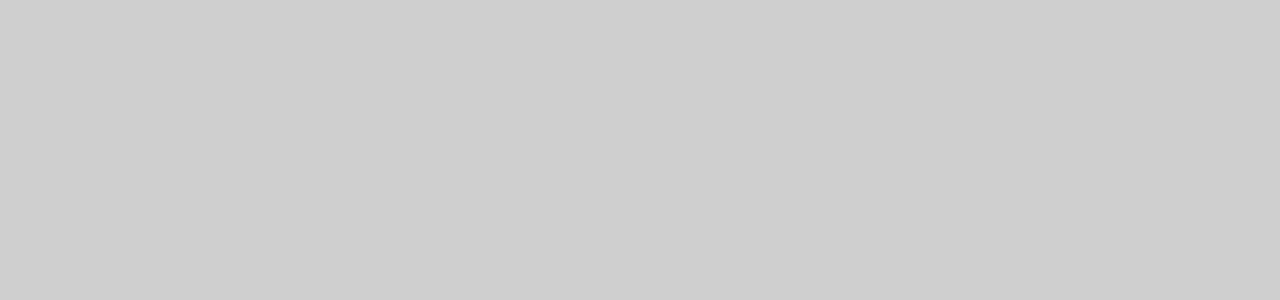
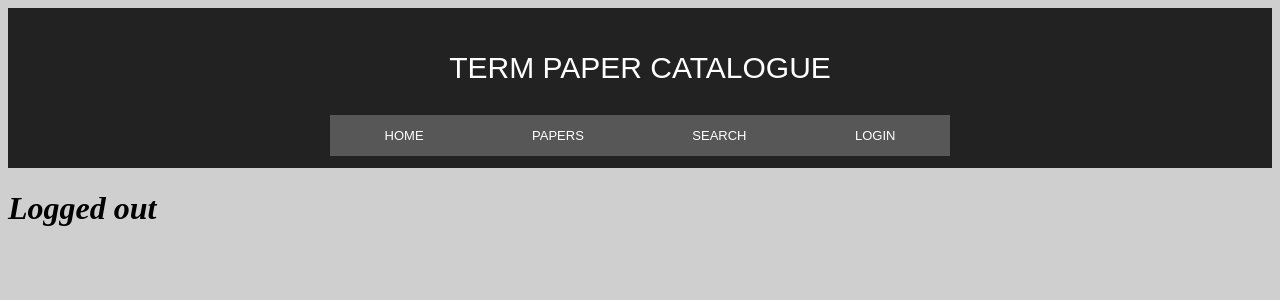
Before and after one commit to michailspiridonov/RP2019, a React (Create React App) app in the folder client/: page /logout in a window 1280 px wide. Shown: the top 300 px of the page. Built offline with nearby package versions, Linux system fonts and the light colour scheme; no server answers.

Commit message:
logout option

```diff
--- a/client/src/App.js
+++ b/client/src/App.js
@@ -11,6 +11,7 @@ import Download from './components/Download';
 import Search from './components/Search';
 import Results from './components/Results';
 import Login from './components/Login'
+import Logout from './components/Logout'
 
 class App extends Component {
   render() {
@@ -26,6 +27,7 @@ class App extends Component {
           <Route path="/search" exact component={Search}/>
           <Route path="/search/results" exact component={Results}/>
           <Route path="/login" exact component={Login}/>
+          <Route path="/logout" exact component={Logout}/>
         </div>
       </Router>
     )
--- a/client/src/components/Header.js
+++ b/client/src/components/Header.js
@@ -60,6 +60,9 @@ export class Header extends Component {
                             <Link to="/search" style={{color: 'white', textDecoration: 'none'}}>
                                 <p className="nav-link">Search</p>
                             </Link>
+                            <Link to="/login" style={{color: 'white', textDecoration: 'none'}}>
+                                <p className="nav-link">Login</p>
+                            </Link>
                         </div>
                     </header>
                 </React.Fragment>
--- /dev/null
+++ b/client/src/components/Logout.js
@@ -0,0 +1,16 @@
+import React, { Component } from 'react';
+import { Header } from './Header';
+
+export class Logout extends Component {
+
+  render() {
+      return (
+        <div>
+          <Header />
+          <h1><i>Logged out</i></h1>
+        </div>
+      )
+  }
+}
+
+export default Logout
```
Also changed, not shown: 1 other file (tests, documents, lock files or other folders).
